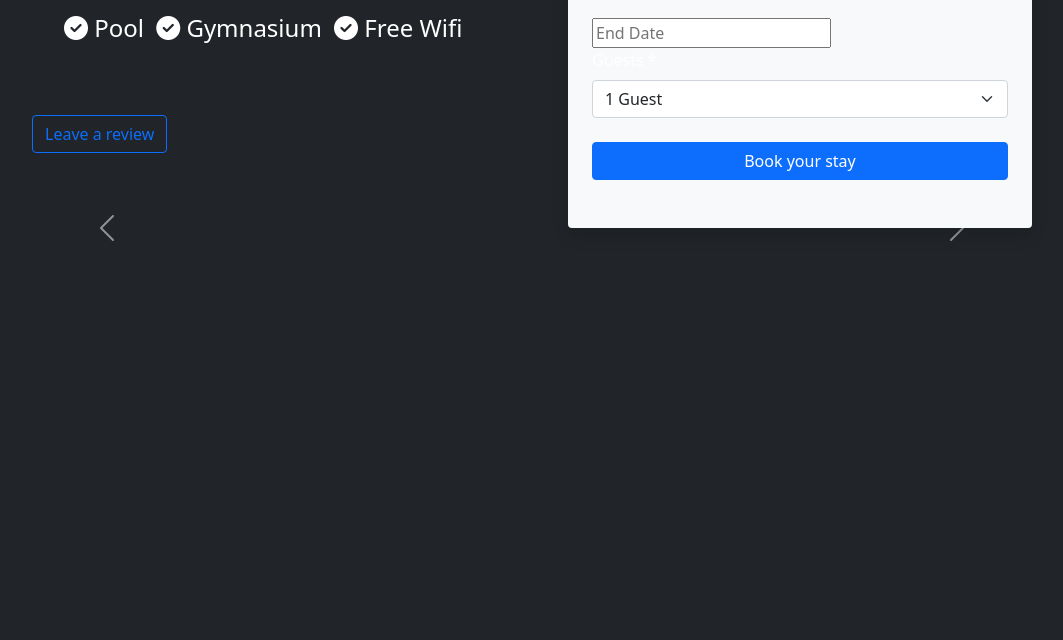
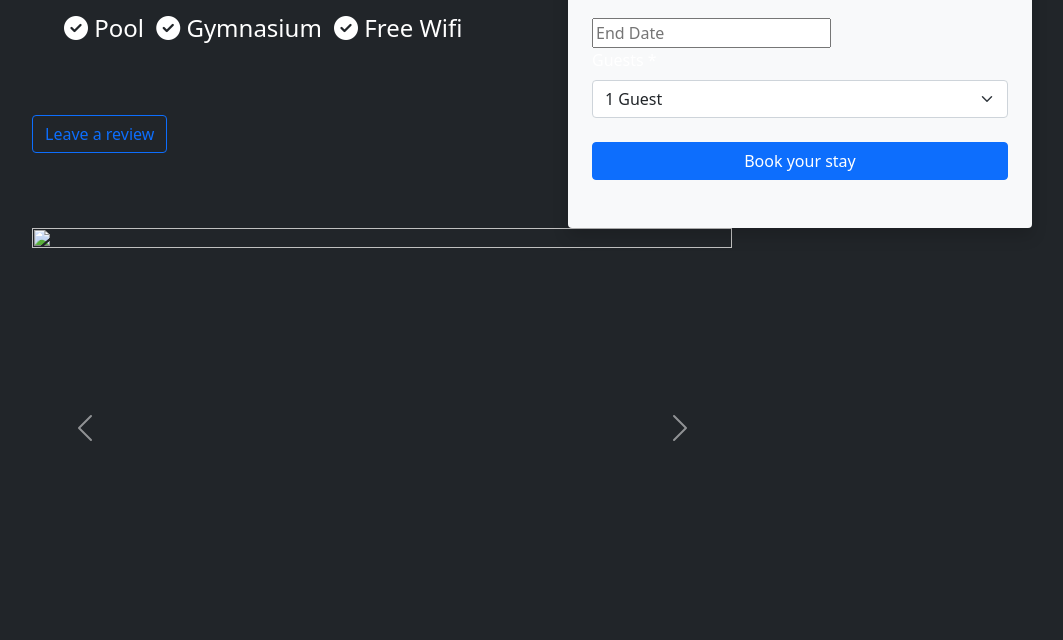
Before and after one commit to aditd/Hotels-booking-site, a Django app: page /hotels/2/ in a window 1280 px wide. Shown: the part 314-954 px from the top of the page, without its empty margins (108-1171 px from the left). Before the commit the page ends 555 px from the top, so only its background shows below. Run offline with Django 4.2, Linux system fonts and the light colour scheme; data comes from the database, SQL or seed files in the repository; some libraries are stand-ins or nearby versions.

Commit message:
Added Carousel

```diff
--- a/bridge/templates/details.html
+++ b/bridge/templates/details.html
@@ -12,9 +12,13 @@
     <link href="https://fonts.googleapis.com/css2?family=Poppins:wght@800&display=swap" rel="stylesheet">
     <style>
         img {
-            height: 300px
-            width: 100%;
-            object-fit: cover;
+            height: 100%;
+            width: auto;
+
+        }
+        .carousel-inner, #carouselExampleControls {
+            height: 400px;
+            width: 700px;
         }
         body{
             padding:10%;
```
